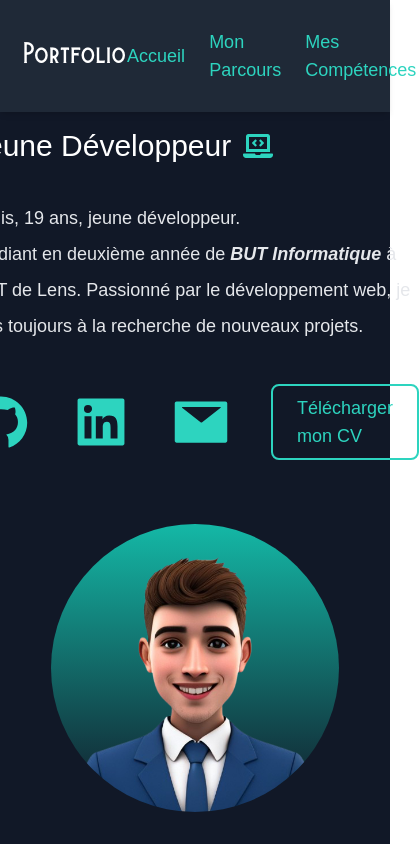
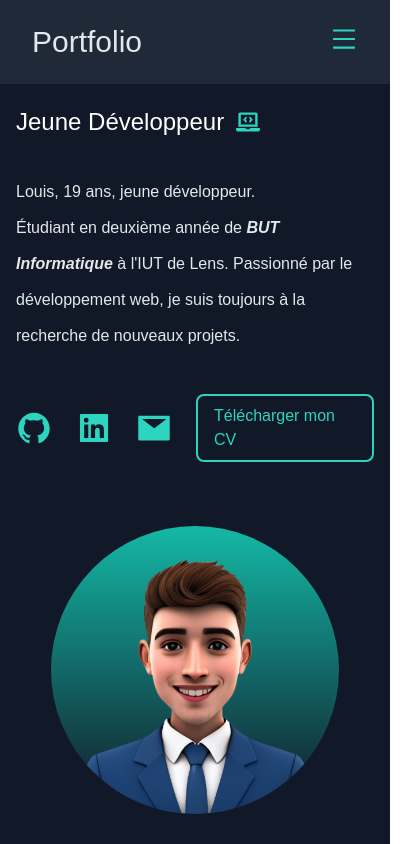
Before and after one commit to Louix27/portfolio-react-louis, a Next.js app: page / in a window 390 px wide. Shown: the top 844 px of the page, 419 px wide, since content can reach past the window. Built offline with nearby package versions, Linux system fonts and the light colour scheme.

Commit message:
:sparkles: Responsive fait

```diff
--- a/components/Header.jsx
+++ b/components/Header.jsx
@@ -1,72 +1,83 @@
-// components/Header.jsx
 import { useState, useEffect } from "react";
-import { Link as ScrollLink } from "react-scroll";
+import { AiOutlineMenu, AiOutlineClose } from "react-icons/ai";
 
 const Header = ({ language, toggleLanguage }) => {
-  const [showHeader, setShowHeader] = useState(true);
+  const [isOpen, setIsOpen] = useState(false);
+  const [isVisible, setIsVisible] = useState(true);
+  const [lastScrollY, setLastScrollY] = useState(0);
+
+  const toggleMenu = () => {
+    setIsOpen(!isOpen);
+  };
+
+  const controlHeader = () => {
+    if (typeof window !== "undefined") {
+      if (window.scrollY === 0) {
+        // if at the top of the page, show the header
+        setIsVisible(true);
+      } else if (window.scrollY > lastScrollY) {
+        // if scroll down hide the header
+        setIsVisible(false);
+      } else {
+        // if scroll up show the header
+        setIsVisible(true);
+      }
+      setLastScrollY(window.scrollY);
+    }
+  };
 
   useEffect(() => {
-    let lastScrollY = window.scrollY;
+    if (typeof window !== "undefined") {
+      window.addEventListener("scroll", controlHeader);
 
-    const handleScroll = () => {
-      if (window.scrollY === 0) {
-        setShowHeader(true);
-      } else {
-        setShowHeader(window.scrollY <= lastScrollY);
-      }
-      lastScrollY = window.scrollY;
-    };
-
-    window.addEventListener("scroll", handleScroll);
-    return () => window.removeEventListener("scroll", handleScroll);
-  }, []);
-
-  const navLinks = [
-    { to: "accueil", label: language === "fr" ? "Accueil" : "Home" },
-    { to: "parcours", label: language === "fr" ? "Mon Parcours" : "My Background" },
-    { to: "competences", label: language === "fr" ? "Mes Compétences" : "My Skills" },
-    { to: "projets", label: language === "fr" ? "Mes Projets" : "My Projects" },
-  ];
+      // cleanup function
+      return () => {
+        window.removeEventListener("scroll", controlHeader);
+      };
+    }
+  }, [lastScrollY]);
 
   return (
-      <header
-          className={`py-7 bg-gray-800 shadow-md fixed w-full z-50 transition-transform duration-300 ${
-              showHeader ? "transform translate-y-0" : "transform -translate-y-full"
-          }`}
-      >
-        <nav className="flex justify-between items-center px-6 md:px-12">
-          <ScrollLink
-              to="accueil"
-              smooth={true}
-              duration={500}
-              className="font-burtons text-2xl text-white cursor-pointer"
-          >
-            Portfolio
-          </ScrollLink>
-          <ul className="flex items-center space-x-6 md:space-x-10">
-            {navLinks.map((link, index) => (
-                <li key={index}>
-                  <ScrollLink
-                      to={link.to}
-                      smooth={true}
-                      duration={500}
-                      className="text-teal-400 text-lg hover:underline cursor-pointer"
-                  >
-                    {link.label}
-                  </ScrollLink>
-                </li>
-            ))}
-            <li>
-              <button
-                  onClick={toggleLanguage}
-                  className="text-teal-400 text-lg hover:underline"
-              >
-                {language === "fr" ? "EN" : "FR"}
-              </button>
-            </li>
-          </ul>
-        </nav>
-      </header>
+    <header className={`bg-gray-800 text-teal-400 py-6 px-8 fixed w-full z-10 transition-transform duration-300 ${isVisible ? 'transform translate-y-0' : 'transform -translate-y-full'}`}>
+      <div className="container mx-auto flex justify-between items-center">
+        <div className="text-3xl text-gray-200">Portfolio</div>
+        <div className="hidden md:flex space-x-8 text-lg">
+          <a href="#accueil" className="hover:text-white">
+            {language === "fr" ? "Accueil" : "Home"}
+          </a>
+          <a href="#parcours" className="hover:text-white">
+            {language === "fr" ? "Parcours" : "Background"}
+          </a>
+          <a href="#projets" className="hover:text-white">
+            {language === "fr" ? "Projets" : "Projects"}
+          </a>
+          <button onClick={toggleLanguage} className="hover:text-white">
+            {language === "fr" ? "EN" : "FR"}
+          </button>
+        </div>
+        <div className="md:hidden">
+          <button onClick={toggleMenu} className="focus:outline-none">
+            {isOpen ? <AiOutlineClose size={28} /> : <AiOutlineMenu size={28} />}
+          </button>
+        </div>
+      </div>
+      {isOpen && (
+        <div className="md:hidden bg-gray-800 text-teal-400 py-6 px-8">
+          <a href="#accueil" className="block py-2 hover:text-white">
+            {language === "fr" ? "Accueil" : "Home"}
+          </a>
+          <a href="#parcours" className="block py-2 hover:text-white">
+            {language === "fr" ? "Parcours" : "Background"}
+          </a>
+          <a href="#projets" className="block py-2 hover:text-white">
+            {language === "fr" ? "Projets" : "Projects"}
+          </a>
+          <button onClick={toggleLanguage} className="block py-2 hover:text-white">
+            {language === "fr" ? "EN" : "FR"}
+          </button>
+        </div>
+      )}
+    </header>
   );
 };
 
--- a/components/MainSection.jsx
+++ b/components/MainSection.jsx
@@ -7,14 +7,14 @@ const MainSection = ({ language }) => {
   const cvFileName = language === "fr" ? "cv_fr.pdf" : "cv_en.pdf";
 
   return (
-    <section id="accueil" className="min-h-screen flex items-center justify-center">
-      <div className="flex flex-col md:flex-row items-center">
-        <motion.div initial={{ opacity: 0, x: -50 }} animate={{ opacity: 1, x: 0 }} transition={{ duration: 1 }}>
-          <div className="text-left md:mr-24">
-            <h2 className="text-6xl py-3 text-teal-400 font-medium md:text-7xl">
+    <section id="accueil" className="min-h-screen flex items-center justify-center px-4">
+      <div className="flex flex-col md:flex-row items-center w-full max-w-6xl">
+        <motion.div initial={{ opacity: 0, x: -50 }} animate={{ opacity: 1, x: 0 }} transition={{ duration: 1 }} className="w-full md:w-1/2">
+          <div className="text-left md:mr-16 lg:mr-24">
+            <h2 className="text-4xl sm:text-5xl md:text-6xl lg:text-7xl py-3 text-teal-400 font-medium">
               Palié Louis
             </h2>
-            <h3 className="text-3xl py-3 text-white md:text-4xl flex items-center">
+            <h3 className="text-2xl sm:text-3xl md:text-4xl py-3 text-white flex items-center">
               {language === "fr" ? (
                 <>
                   Jeune Développeur <FaLaptopCode className="text-teal-400 ml-3" />
@@ -25,7 +25,7 @@ const MainSection = ({ language }) => {
                 </>
               )}
             </h3>
-            <p className="text-lg py-6 leading-9 text-gray-200 max-w-2xl md:text-2xl">
+            <p className="text-base sm:text-lg md:text-xl lg:text-2xl py-6 leading-9 text-gray-200 max-w-2xl">
               {language === "fr" ? (
                 <>
                   Louis, 19 ans, jeune développeur. <br />
@@ -40,7 +40,7 @@ const MainSection = ({ language }) => {
                 </>
               )}
             </p>
-            <div className="text-6xl flex gap-10 md:gap-20 py-4 text-gray-400 items-center">
+            <div className="text-4xl sm:text-5xl md:text-6xl flex gap-6 sm:gap-10 md:gap-20 py-4 text-gray-400 items-center">
               <a href="https://github.com/Louix27" target="_blank" rel="noopener noreferrer">
                 <AiFillGithub className="text-teal-400" />
               </a>
@@ -50,14 +50,14 @@ const MainSection = ({ language }) => {
               <a href="mailto:louis.palie@gmail.com">
                 <AiFillMail className="text-teal-400" />
               </a>
-              <a href={`/${cvFileName}`} download={cvFileName} className="px-6 py-2 border-2 border-teal-400 text-teal-400 rounded-lg text-lg hover:bg-teal-400 hover:text-white transition-colors">
+              <a href={`/${cvFileName}`} download={cvFileName} className="px-4 sm:px-6 py-2 border-2 border-teal-400 text-teal-400 rounded-lg text-base sm:text-lg hover:bg-teal-400 hover:text-white transition-colors">
                 {language === "fr" ? "Télécharger mon CV" : "Download my CV"}
               </a>
             </div>
           </div>
         </motion.div>
-        <motion.div initial={{ opacity: 0, x: 50 }} animate={{ opacity: 1, x: 0 }} transition={{ duration: 1 }}>
-          <div className="mt-12 md:mt-0 bg-gradient-to-b from-teal-500 rounded-full w-72 h-72 md:w-96 md:h-96 lg:w-112 lg:h-112 relative overflow-hidden md:ml-48">
+        <motion.div initial={{ opacity: 0, x: 50 }} animate={{ opacity: 1, x: 0 }} transition={{ duration: 1 }} className="w-full md:w-1/2 mt-12 md:mt-0">
+          <div className="bg-gradient-to-b from-teal-500 rounded-full w-72 h-72 md:w-96 md:h-96 lg:w-112 lg:h-112 relative overflow-hidden mx-auto md:ml-16 lg:ml-24">
             <Image src="/louis.png" layout="fill" objectFit="cover" alt="Louis Palié" />
           </div>
         </motion.div>
```
